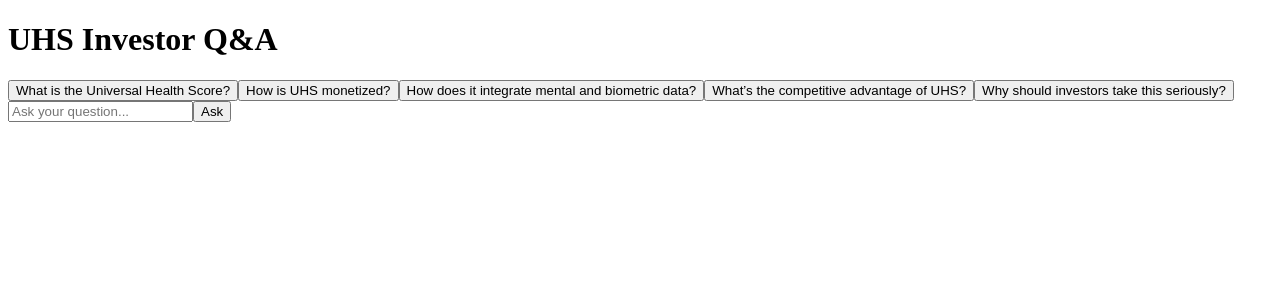
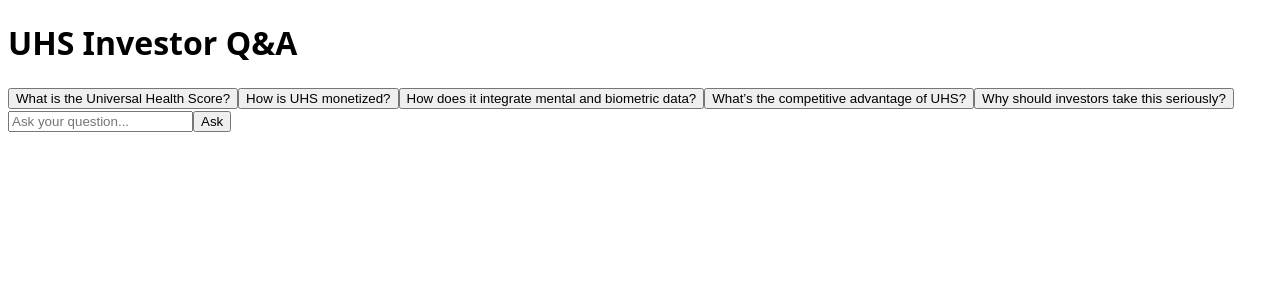
Before and after one commit to rajasandhu/uhs-investor-webapp, a Next.js app: page / in a window 1280 px wide. Shown: the top 300 px of the page. Built offline with nearby package versions, Linux system fonts and the light colour scheme.

Commit message:
Add TailwindCSS global styles and import

```diff
--- /dev/null
+++ b/pages/_app.tsx
@@ -0,0 +1 @@
+import "../styles/globals.css";
--- /dev/null
+++ b/styles/globals.css
@@ -0,0 +1,7 @@
+@tailwind base;
+@tailwind components;
+@tailwind utilities;
+
+body {
+  font-family: ui-sans-serif, system-ui, -apple-system, BlinkMacSystemFont, "Segoe UI", Roboto, "Helvetica Neue", Arial;
+}
```
